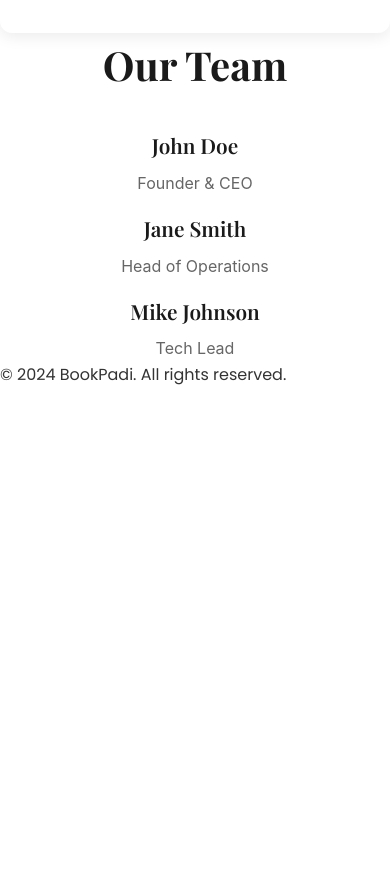
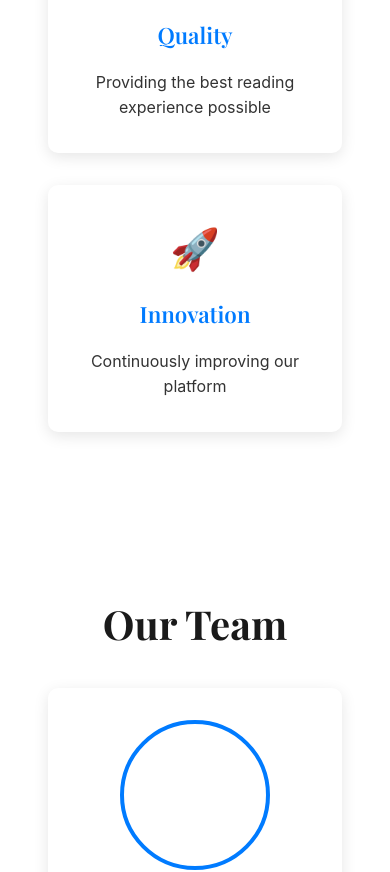
Before and after one commit to daveades/BookPadi, a React (Create React App) app in the folder frontend/: page /about in a window 390 px wide. Shown: the part 2121-2993 px from the top of the page. Before the commit the page ends 2509 px from the top, so only its background shows below. Built offline with nearby package versions, Linux system fonts and the light colour scheme.

Commit message:
Enhance About page styles with new values and team sections; improve responsiveness and layout

```diff
--- a/frontend/src/assets/styles/pages/about.css
+++ b/frontend/src/assets/styles/pages/about.css
@@ -148,6 +148,107 @@ h2 {
 .value-item:nth-child(2) { animation-delay: 0.5s; }
 .value-item:nth-child(3) { animation-delay: 0.7s; }
 
+.values-section {
+    padding: 5rem 2rem;
+    background-color: var(--color-background);
+}
+
+.values-grid {
+    display: grid;
+    grid-template-columns: repeat(auto-fit, minmax(250px, 1fr));
+    gap: 2rem;
+    max-width: 1200px;
+    margin: 0 auto;
+}
+
+.value-item {
+    background: var(--color-background);
+    padding: 2rem;
+    border-radius: 10px;
+    box-shadow: 0 4px 15px rgba(0,0,0,0.1);
+    text-align: center;
+    transition: all 0.3s ease;
+    animation: fadeInPermanent 1s ease-out forwards;
+}
+
+.value-item:hover {
+    transform: translateY(-5px);
+    box-shadow: 0 8px 25px rgba(0,0,0,0.15);
+}
+
+.value-item .icon {
+    font-size: 2.5rem;
+    margin-bottom: 1rem;
+}
+
+.value-item h3 {
+    font-size: 1.4rem;
+    margin: 1rem 0;
+    color: var(--color-primary);
+    font-weight: 600;
+}
+
+.team-section {
+    padding: 5rem 2rem;
+    background-color: var(--color-background);
+}
+
+.team-grid {
+    display: grid;
+    grid-template-columns: repeat(auto-fit, minmax(250px, 1fr));
+    gap: 2rem;
+    max-width: 1200px;
+    margin: 0 auto;
+}
+
+.team-member {
+    text-align: center;
+    animation: fadeInPermanent 1s ease-out forwards;
+    background: white;
+    padding: 2rem;
+    border-radius: 10px;
+    box-shadow: 0 4px 15px rgba(0,0,0,0.1);
+    transition: all 0.3s ease;
+}
+
+.team-member:hover {
+    transform: translateY(-5px);
+    box-shadow: 0 8px 25px rgba(0,0,0,0.15);
+}
+
+.member-image {
+    width: 200px;
+    height: 200px;
+    border-radius: 50%;
+    margin: 0 auto 1.5rem;
+    overflow: hidden;
+    border: 4px solid var(--color-primary);
+}
+
+.member-image img {
+    width: 100%;
+    height: 100%;
+    object-fit: cover;
+    transition: transform 0.3s ease;
+}
+
+.team-member:hover .member-image img {
+    transform: scale(1.1);
+}
+
+.team-member h3 {
+    font-family: var(--font-secondary);
+    font-size: 1.3rem;
+    margin: 1rem 0 0.5rem;
+    color: var(--color-text);
+    font-weight: 600;
+}
+
+.team-member p {
+    color: var(--color-text-light);
+    font-size: 1rem;
+}
+
 /* Responsive Design */
 @media (max-width: 768px) {
     .about-hero h1 {
@@ -161,4 +262,20 @@ h2 {
     .mission-grid {
         grid-template-columns: 1fr;
     }
+
+    .values-grid {
+        grid-template-columns: 1fr;
+        padding: 0 1rem;
+    }
+
+    .team-grid {
+        grid-template-columns: repeat(auto-fit, minmax(200px, 1fr));
+        gap: 1.5rem;
+        padding: 0 1rem;
+    }
+
+    .member-image {
+        width: 150px;
+        height: 150px;
+    }
 }
--- a/frontend/src/pages/About.tsx
+++ b/frontend/src/pages/About.tsx
@@ -47,7 +47,7 @@ const AboutPage: React.FC = () => {
             <section className="values-section">
                 <div className="content-wrapper">
                     <h2>Our Values</h2>
-                    <div className="values-list">
+                    <div className="values-grid">
                         <div className="value-item">
                             <div className="icon">🎯</div>
                             <h3>Accessibility</h3>
```
